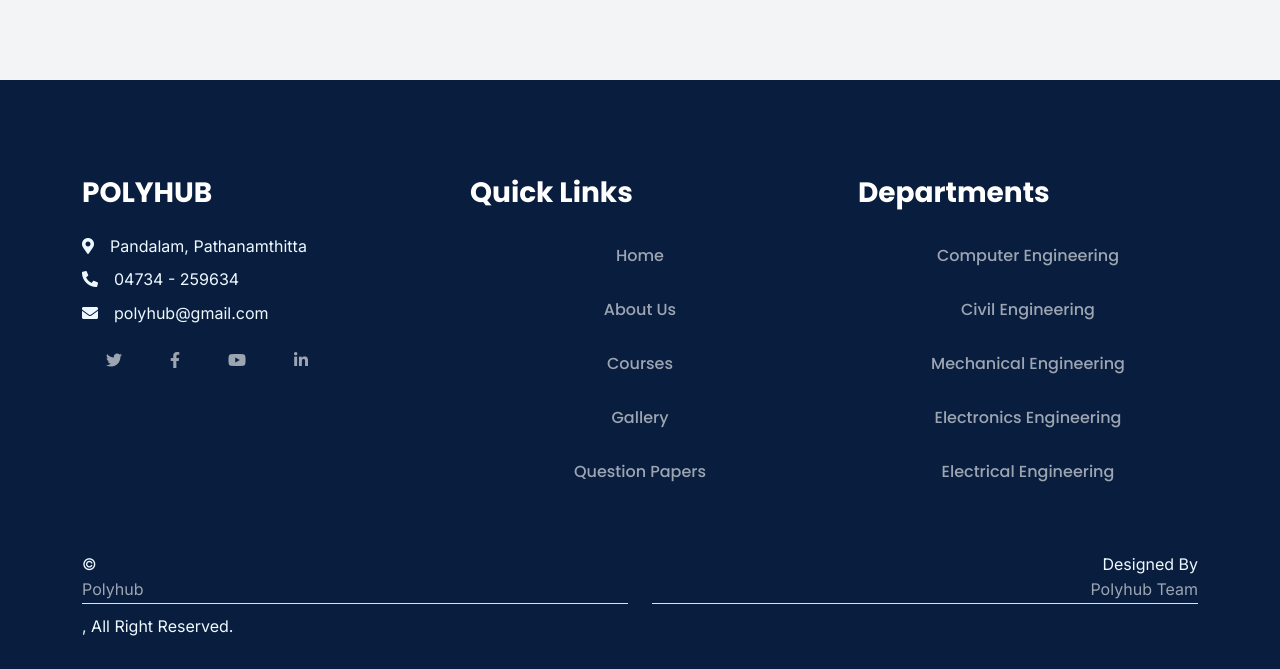
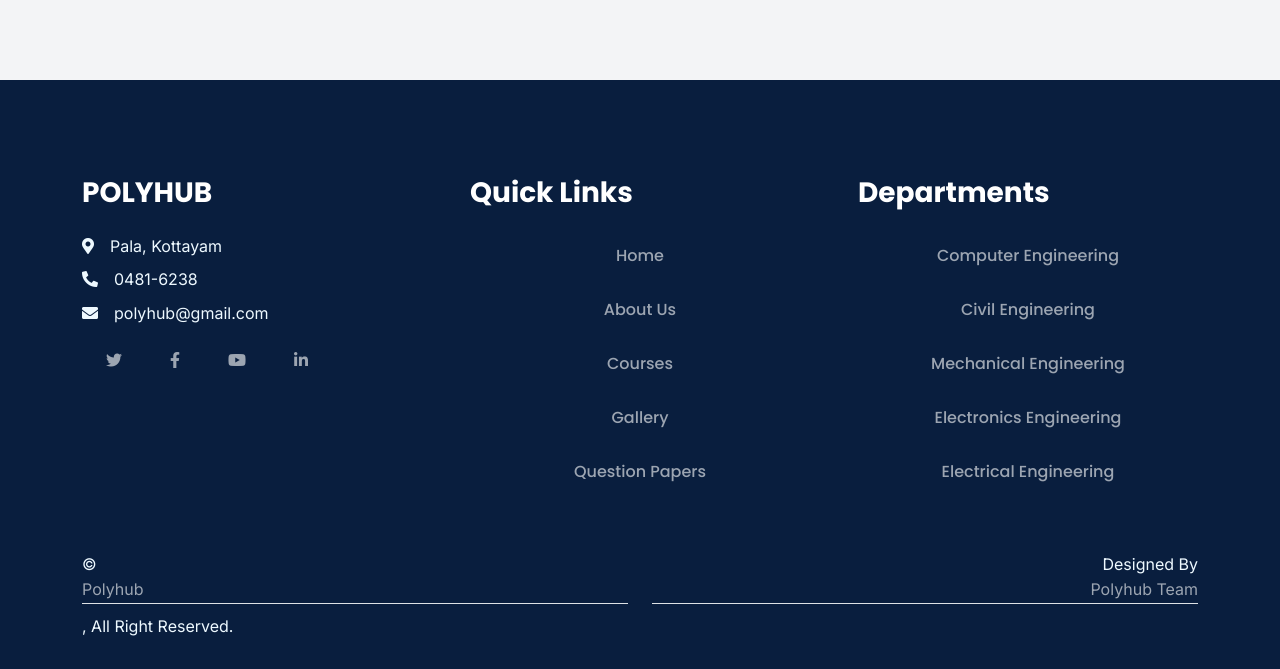
Before and after one commit to Anandakrishnanvs/polyhub, a Node server app: page /ec in a window 1280 px wide. Shown: the part 1546-2215 px from the top of the page. Run offline with Node 20, Linux system fonts and the light colour scheme; data that the repository does not hold is empty; some libraries are stand-ins or nearby versions.

Commit message:
changes in layout

```diff
--- a/views/layouts/layout.hbs
+++ b/views/layouts/layout.hbs
@@ -10,7 +10,7 @@
   <!-- Site Metas -->
   <title>NSS Polytechnic</title>
   <meta name="keywords" content="" />
-  <meta name="description" content="nss polytechnic,nss pandalam" />
+  <meta name="description" content="Polytechnic,pala" />
   <meta name="author" content="" />
 
   <!-- Site Icons -->
--- a/views/partials/footer.hbs
+++ b/views/partials/footer.hbs
@@ -4,8 +4,8 @@
         <div class="row g-5">
             <div class="col-lg-4 col-md-6">
                 <h3 class="text-white mb-4">POLYHUB</h3>
-                <p class="mb-2"><i class="fa fa-map-marker-alt me-3"></i>Pandalam, Pathanamthitta</p>
-                <p class="mb-2"><i class="fa fa-phone-alt me-3"></i>04734 - 259634</p>
+                <p class="mb-2"><i class="fa fa-map-marker-alt me-3"></i>Pala, Kottayam</p>
+                <p class="mb-2"><i class="fa fa-phone-alt me-3"></i>0481-6238</p>
                 <p class="mb-2"><i class="fa fa-envelope me-3"></i>polyhub@gmail.com</p>
                 <div class="d-flex pt-2">
                     <a class="btn btn-outline-light btn-social rounded-circle" href=""><i
```
